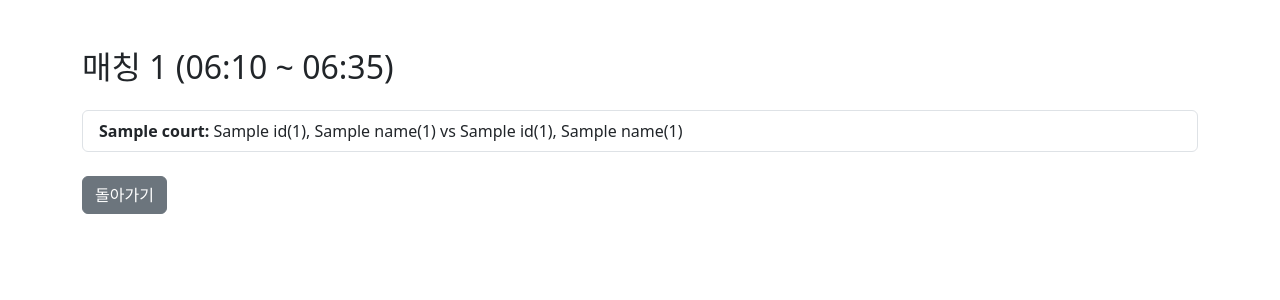
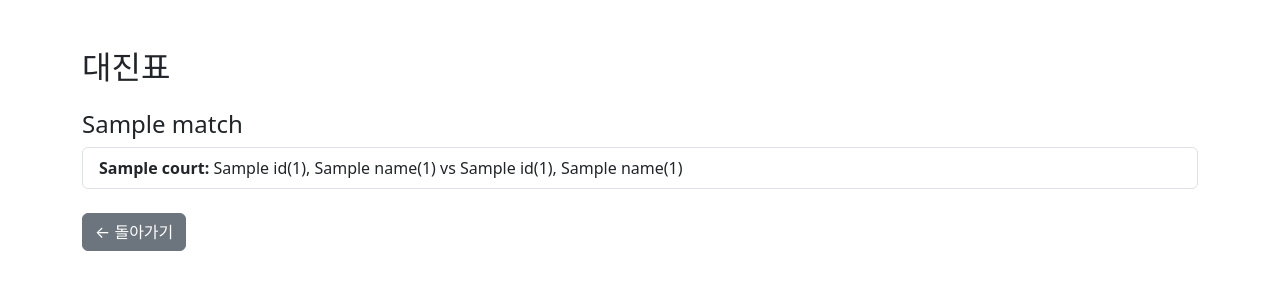
Before and after one commit to trainghost/tennis, a Flask app: template templates/matches.html in a window 1280 px wide. Shown: the top 300 px of the page. Run offline with Flask 3, Linux system fonts and the light colour scheme; the template is opened without the code that fills it: most values are stand-ins (such as "Sample title", 1, 10 or a date in 2020).

Commit message:
Update matches.html

```diff
--- a/templates/matches.html
+++ b/templates/matches.html
@@ -6,10 +6,13 @@
     <link href="https://cdn.jsdelivr.net/npm/bootstrap@5.3.0/dist/css/bootstrap.min.css" rel="stylesheet">
 </head>
 <body class="container my-5">
-    <h2 class="mb-4">매칭 1 (06:10 ~ 06:35)</h2>
+    <h2 class="mb-4">대진표</h2>
 
-    <div class="list-group">
-      {% for court, teamA, teamB in courts %}
+    {% for match in matches %}
+      <h4 class="mt-4">{{ match.title }}</h4>
+
+      <div class="list-group mb-3">
+        {% for court, teamA, teamB in match.courts %}
           <div class="list-group-item">
             <strong>{{ court }}:</strong>
             {{ teamA[0].name }}({{ teamA[0].rank }}), {{ teamA[1].name }}({{ teamA[1].rank }})
@@ -18,9 +21,10 @@
           </div>
         {% endfor %}
       </div>
+    {% endfor %}
 
     <div class="mt-4">
-        <a href="/" class="btn btn-secondary">돌아가기</a>
+        <a href="/" class="btn btn-secondary">← 돌아가기</a>
     </div>
 </body>
 </html>
```
Lines whose indentation alone changed are shown as unchanged.
